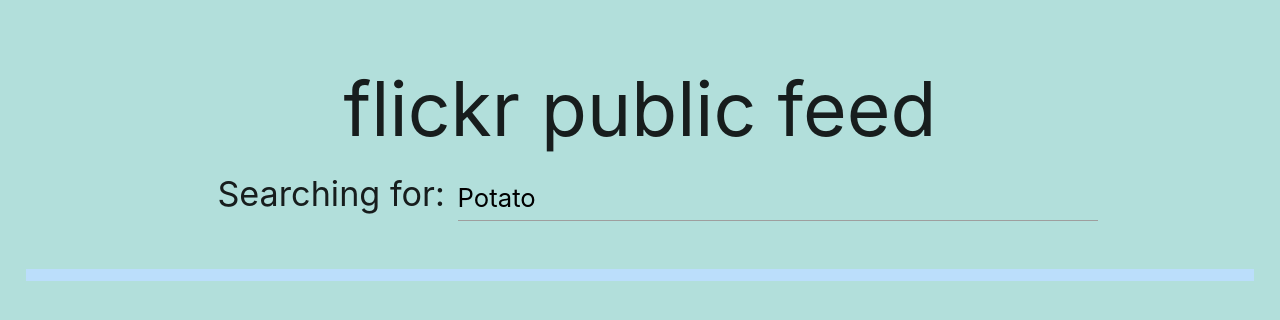
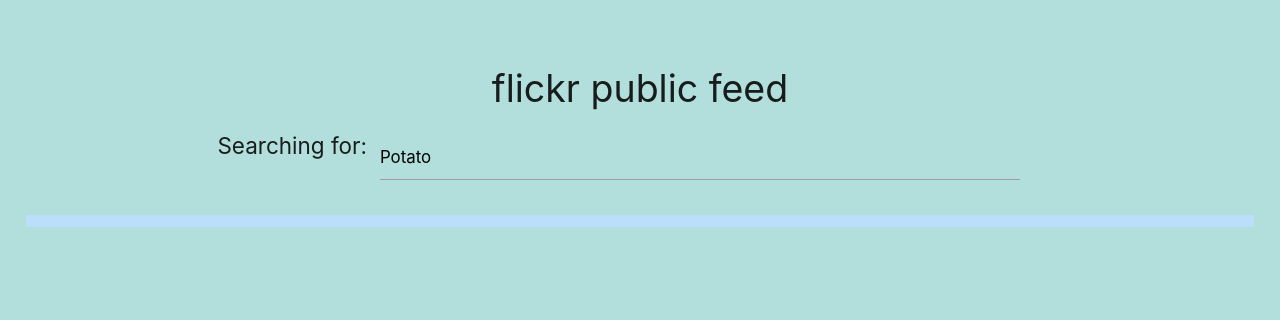
Before and after one commit to AndrewBresee/potato-coding-challenge, a plain HTML site: page index.html in a window 1280 px wide. Drawn offline with nearby package versions, Linux system fonts and the light colour scheme; some packages are replaced by stand-ins of ours.

Commit message:
Change header

```diff
--- a/style.css
+++ b/style.css
@@ -28,11 +28,12 @@
 
 .main-title {
 	text-align: center;
-	font-size: 500%;
+	font-size: 250%;
 }
 
 .searchingFor {
 	padding-bottom: 5%;
+	font-size: 150%;
 }
 
 .card-content {
```
